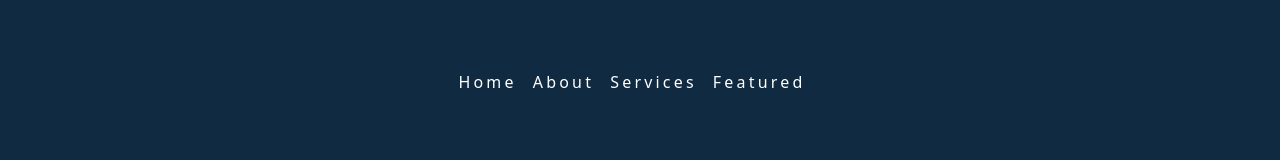
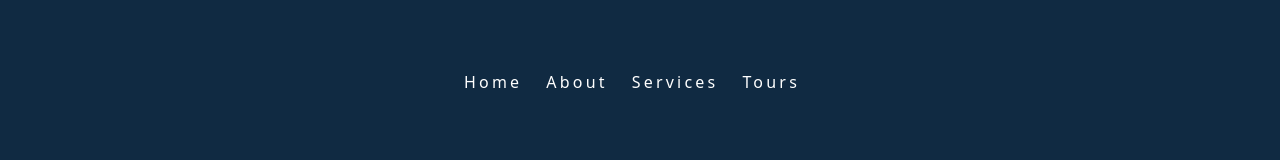
Before and after one commit to vsbron/course-all-in-one-2025, a React (Create React App) app in the folder 02-backroads/: page / in a window 1280 px wide. Shown: the part 3069-3229 px from the top of the page. Built offline with nearby package versions, Linux system fonts and the light colour scheme; the HTML template or start-up script is replaced by a standard one.

Commit message:
02-backroads - Add dynamic content to Footer component

```diff
--- a/02-backroads/src/components/Footer.jsx
+++ b/02-backroads/src/components/Footer.jsx
@@ -1,60 +1,31 @@
+import { pageLinks, socialLinks } from "../lib/data";
+
 function Footer() {
   // Returned JSX
   return (
     <footer className="section footer">
       <ul className="footer-links">
-        <li>
-          <a href="#home" className="footer-link">
-            home
+        {pageLinks.map((link) => (
+          <li key={link.id}>
+            <a href={link.href} className="footer-link">
+              {link.text}
             </a>
           </li>
-        <li>
-          <a href="#about" className="footer-link">
-            about
-          </a>
-        </li>
-        <li>
-          <a href="#services" className="footer-link">
-            services
-          </a>
-        </li>
-        <li>
-          <a href="#featured" className="footer-link">
-            featured
-          </a>
-        </li>
+        ))}
       </ul>
       <ul className="footer-icons">
-        <li>
+        {socialLinks.map((link) => (
+          <li key={link.id}>
             <a
-            href="https://www.twitter.com"
+              href={link.href}
               target="_blank"
               rel="noreferrer"
               className="footer-icon"
             >
-            <i className="fab fa-facebook"></i>
+              <i className={link.icon}></i>
             </a>
           </li>
-        <li>
-          <a
-            href="https://www.twitter.com"
-            target="_blank"
-            rel="noreferrer"
-            className="footer-icon"
-          >
-            <i className="fab fa-twitter"></i>
-          </a>
-        </li>
-        <li>
-          <a
-            href="https://www.twitter.com"
-            target="_blank"
-            rel="noreferrer"
-            className="footer-icon"
-          >
-            <i className="fab fa-squarespace"></i>
-          </a>
-        </li>
+        ))}
       </ul>
       <p className="copyright">
         copyright &copy; Backroads travel tours company
--- a/02-backroads/src/index.css
+++ b/02-backroads/src/index.css
@@ -415,6 +415,7 @@ Footer
   justify-content: center;
   margin-bottom: 1.5rem;
   flex-wrap: wrap;
+  gap: 0.5rem;
 }
 .footer-link {
   color: var(--clr-white);
```
Lines whose indentation alone changed are shown as unchanged.
